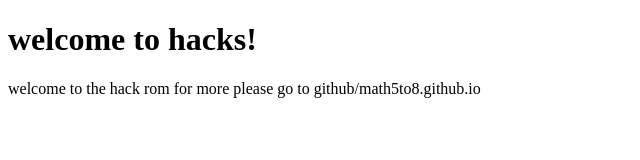
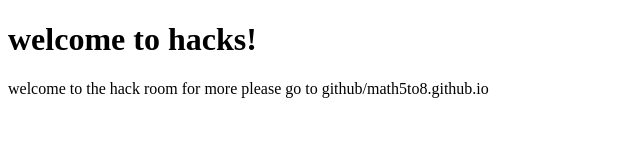
Before and after one commit to math5to8/math5t08.github.io, a plain HTML site: page index.html in a window 1280 px wide. Shown: the full height of the page, 0-640 px from the left. Drawn offline with Linux system fonts and the light colour scheme.

Commit message:
Update index.html

```diff
--- a/index.html
+++ b/index.html
@@ -5,6 +5,6 @@
   </head>
   <body>
     <h1>welcome to hacks!</h1>
-    <p>welcome to the hack rom for more please go to github/math5to8.github.io</p>
+    <p>welcome to the hack room for more please go to github/math5to8.github.io</p>
   </body>
 </html>
```
